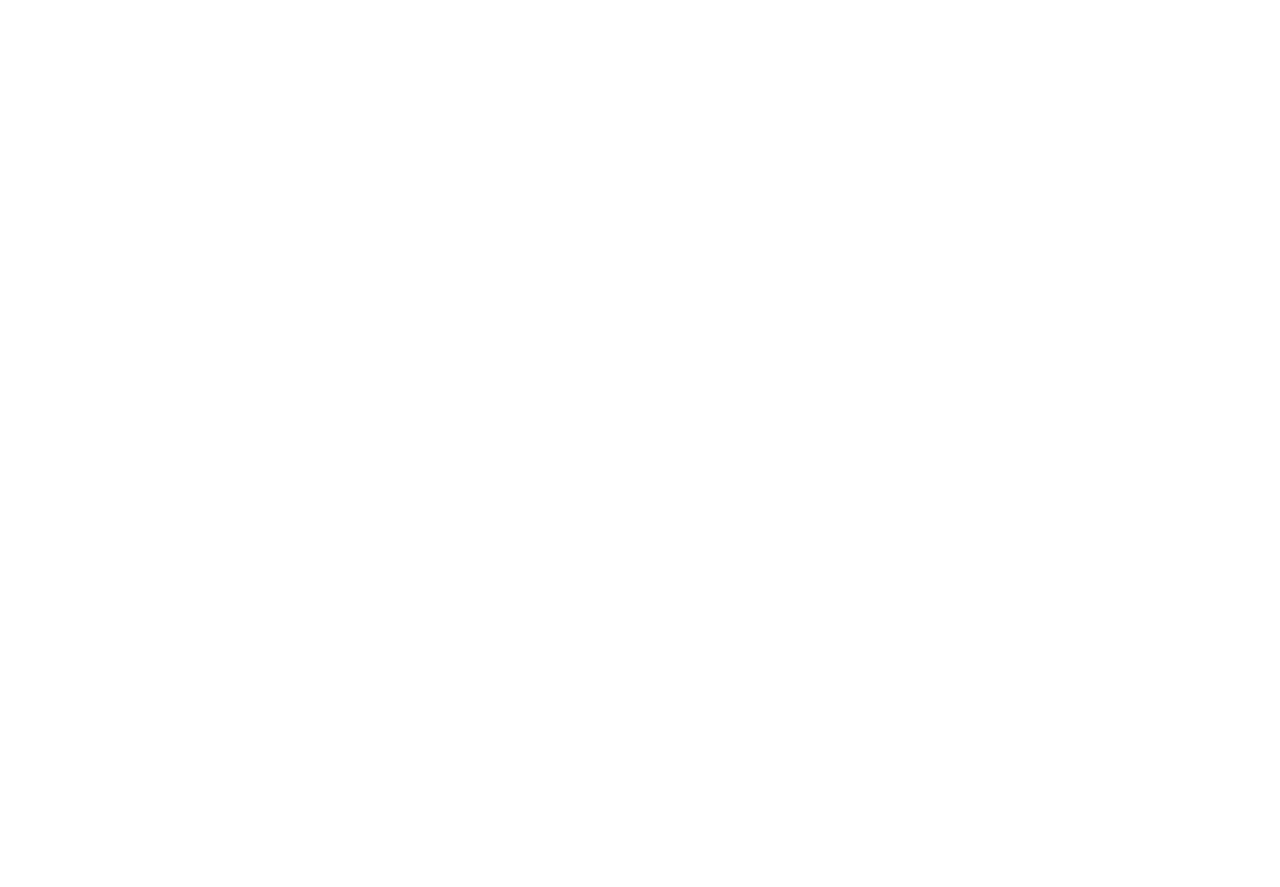
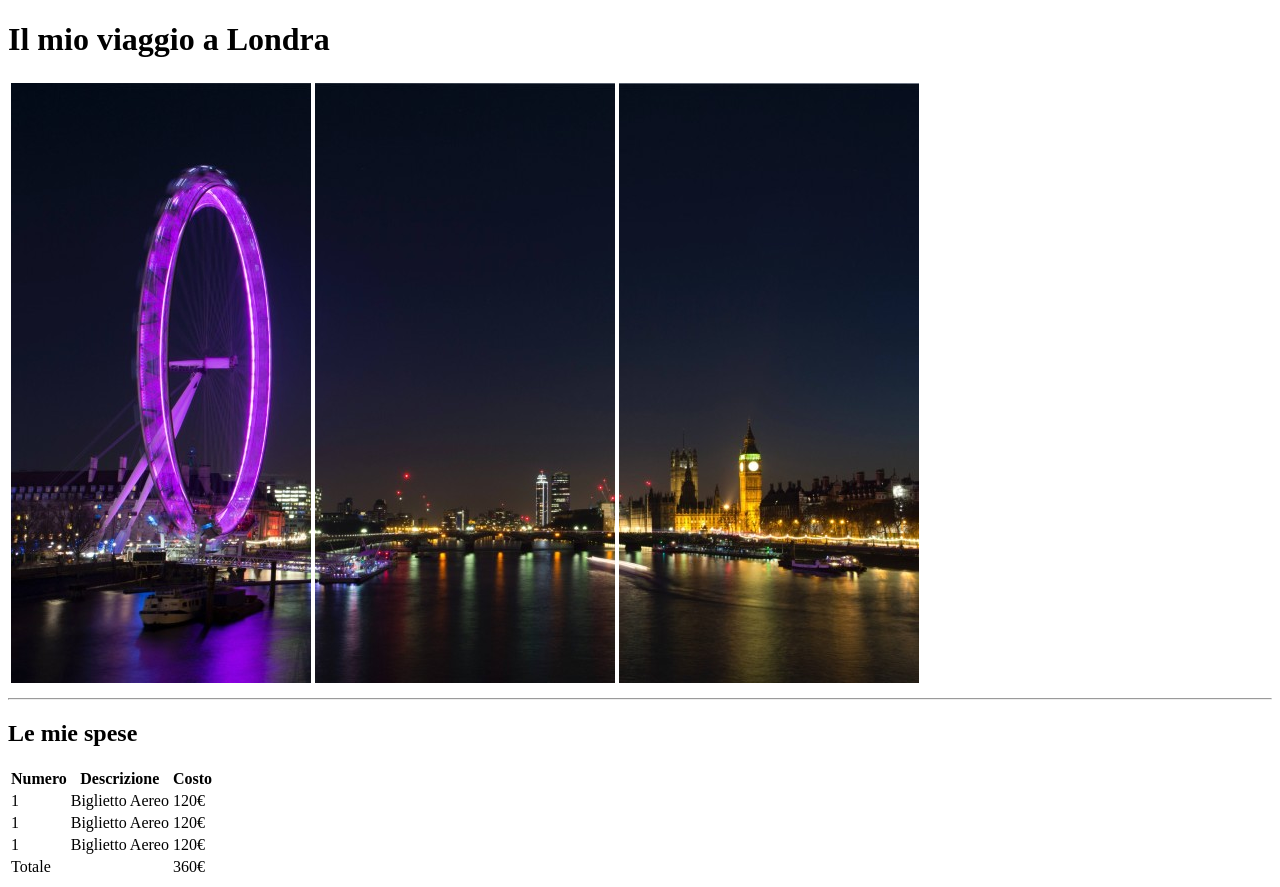
Before and after one commit to GiosciaFra/html-london-trip, a plain HTML site: page index.html in a window 1280 px wide. Before the commit the page ends 800 px from the top, so only its background shows below. Drawn offline with Linux system fonts and the light colour scheme.

Commit message:
Creazione tabella

```diff
--- a/index.html
+++ b/index.html
@@ -3,9 +3,75 @@
 <head>
     <meta charset="UTF-8">
     <meta name="viewport" content="width=device-width, initial-scale=1.0">
-    <title>Document</title>
+    <title>html london trip</title>
 </head>
 <body>
 
+    <header>
+
+        <h1>Il mio viaggio a Londra</h1>
+
+        <!-- Creao una tabella per poter mettere le img sulla stessa linea -->
+        <table>
+            <tr>
+
+                <td><img src="img/pexels-bill-emrich-230794-0.jpg" alt=""></td>
+                <td><img src="img/pexels-bill-emrich-230794-1.jpg" alt=""></td>
+                <td><img src="img/pexels-bill-emrich-230794-2.jpg" alt=""></td>
+
+            </tr>
+        </table>
+    </header>
+
+    <hr>
+
+    <!--  -->
+    <div>
+
+        <h2>Le mie spese</h2>
+
+        <table>
+            <thead>
+                <tr>
+                    <th>Numero</th>
+                    <th>Descrizione</th>
+                    <th>Costo</th>
+                </tr>
+            </thead>
+
+            <tbody>
+
+                <tr>
+                    <td>1</td>
+                    <td>Biglietto Aereo</td>
+                    <td>120€</td>
+                </tr>
+
+                <tr>
+                    <td>1</td>
+                    <td>Biglietto Aereo</td>
+                    <td>120€</td>
+                    <td></td>
+                </tr>
+                <tr>
+                    <td>1</td>
+                    <td>Biglietto Aereo</td>
+                    <td>120€</td>
+                    <td></td>
+                </tr>
+
+                <tr>
+                    <td>Totale</td>
+                    <td></td>
+                    <td>360€</td>
+                </tr>
+
+            </tbody>
+
+        </table>
+    </div>
+
+
+
 </body>
 </html>
```
